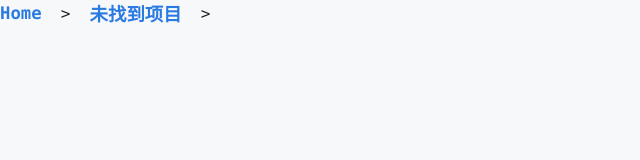
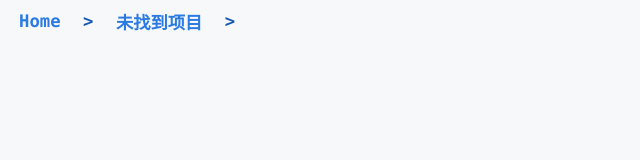
Before and after one commit to gongxiancao/code_search, a website: page web/search.html in a window 1280 px wide. Shown: the whole page, without its empty margins (0-640 px from the left). Drawn offline with Linux system fonts and the light colour scheme.

Commit message:
统一页面顶部为.page-header类，样式抽离至common.css

```diff
--- a/web/common.css
+++ b/web/common.css
@@ -1,3 +1,26 @@
+/* 页面顶部通用样式 */
+.page-header {
+  display: flex;
+  align-items: center;
+  gap: 0.8em;
+  font-size: 1.08em;
+  margin-bottom: 1.2em;
+  padding: 0.5em 1em 0.5em 1em;
+  color: #1558b0;
+  font-weight: bold;
+  flex-wrap: wrap;
+}
+.page-header a {
+  color: #2a7ae2;
+  font-weight: bold;
+  text-decoration: none;
+  margin: 0 0.1em;
+  transition: color 0.15s;
+}
+.page-header a:hover {
+  color: #1558b0;
+  text-decoration: underline;
+}
 /* 通用页面基础样式 */
 .page-root {
   font-family: 'Fira Mono', 'Menlo', 'Consolas', 'Segoe UI', 'PingFang SC', Arial, sans-serif;
--- a/web/search.html
+++ b/web/search.html
@@ -34,9 +34,9 @@
   </style>
 </head>
 <body class="page-root">
-  <div style="display: flex; align-items: center; gap: 1.2em; margin-bottom: 1.2em; flex-wrap: wrap;">
-    <a href="index.html" style="color:#2a7ae2;text-decoration:none;font-weight:bold;font-size:1.08em; white-space:nowrap;">Home</a> &gt;
-    <a id="project-link" href="#" style="font-size:1.15em; font-weight:bold; color:#2a7ae2; text-decoration:none; white-space:nowrap;"></a> &gt;
+  <div class="page-header" style="gap:1.2em;">
+    <a href="index.html">Home</a> &gt;
+    <a id="project-link" href="#"></a> &gt;
     <form id="searchForm" style="display:flex;align-items:center;gap:0.5em;margin:0;">
       <input type="text" id="keyword" placeholder="输入关键词" required style="margin:0;" />
       <button type="submit">搜索</button>
```
Also changed, not shown: web/browse.html (+1 -1 lines), web/viewer.html (+2 -2 lines).
